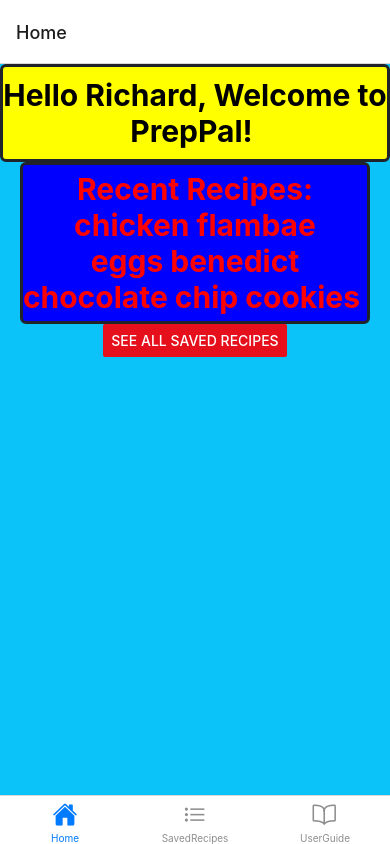
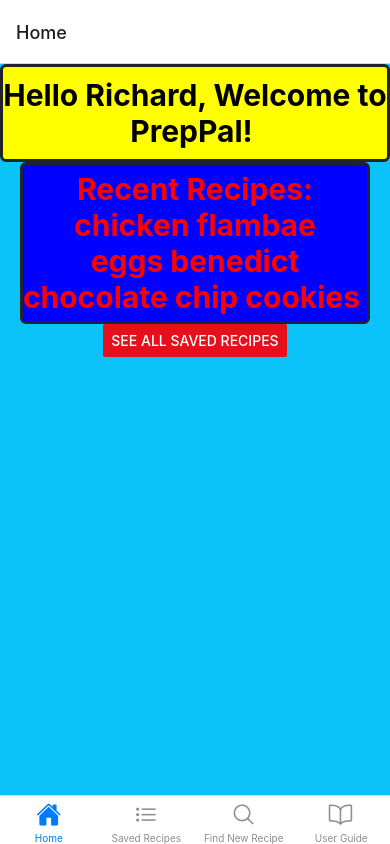
Before and after one commit to jacksonjacobs1/PrepPal, a React Native app: screen /Home in a window 390 px wide. Built offline with nearby package versions, Linux system fonts and the light colour scheme.

Commit message:
Oct 25 updates

```diff
--- a/app/components/Container.js
+++ b/app/components/Container.js
@@ -8,12 +8,14 @@ import { View, Button, Text } from 'react-native';
 //Screens
 import HomeTab from './HomeTab'
 import SavedRecipesTab from './SavedRecipesTab'
+import SearchTab from './SearchTab'
 import UserGuideTab from './UserGuideTab';
 
 //Screen names
 const homeName = 'Home'
-const savedRecipesName = 'SavedRecipes'
-const userGuideName = 'UserGuide'
+const savedRecipesName = 'Saved Recipes'
+const searchTabName = 'Find New Recipe'
+const userGuideName = 'User Guide'
 
 const Tab = createBottomTabNavigator();
 
@@ -34,8 +36,12 @@ const Container = () => {
                         } else if (rn === savedRecipesName) {
                             iconName = focused ? 'list' : 'list-outline';
 
+                        } else if (rn === searchTabName) {
+                            iconName = focused ? 'search' : 'search-outline';
+
                         } else if (rn === userGuideName) {
                             iconName = focused ? 'book' : 'book-outline';
+
                         }
 
                         // You can return any component that you like here!
@@ -46,6 +52,7 @@ const Container = () => {
 
                 <Tab.Screen name={homeName} component={HomeTab} />
                 <Tab.Screen name={savedRecipesName} component={SavedRecipesTab} />
+                <Tab.Screen name={searchTabName} component={SearchTab} />
                 <Tab.Screen name={userGuideName} component={UserGuideTab} />
 
             </Tab.Navigator>
--- a/app/components/SearchTab.js
+++ b/app/components/SearchTab.js
@@ -1,16 +1,40 @@
 import React from 'react';
-import { StyleSheet, Text, View } from 'react-native';
+import { StyleSheet, Text, View, SafeAreaView } from 'react-native';
 import { TextInput } from 'react-native-paper';
+import SelectDropdown from 'react-native-select-dropdown';
+
+const matchOptions = ["Low", "Medium", "High", "Total"]
+const dietaryRestrictionOptions = ["Yes", "No"]
 
 function SearchTab() {
   return (
-    <View style={styles.container}>
-      <Text>This is the Search Tab</Text>
+    <View>
+      <Text>This is the page that will allow the user to search for new recipes online. </Text>
+      <Text> </Text>
+      <Text>Enter available ingredients:</Text>
+      <SafeAreaView>
+        <TextInput style={styles.ingredientEntryBarStyle}/>
+        <TextInput style={styles.ingredientEntryBarStyle}/>
+        <TextInput style={styles.ingredientEntryBarStyle}/>
+      </SafeAreaView>
+      <Text> </Text>
+      <Text> Search Options:</Text>
+      <Text> </Text>
+      <Text> Match existing ingredients</Text>
+      <SelectDropdown data={matchOptions}></SelectDropdown>
+      <Text> Account for dietary restrictions?</Text>
+      <SelectDropdown data={dietaryRestrictionOptions}></SelectDropdown>
     </View>
   )
 }
 
 const styles = StyleSheet.create({
+  ingredientEntryBarStyle: {
+    height: 20,
+    margin: 12,
+    borderWidth: 1,
+    padding: 10,
+  },
   container: {
     alignItems: "center"
   }
--- a/app/components/UserGuideTab.js
+++ b/app/components/UserGuideTab.js
@@ -8,8 +8,8 @@ function UserGuideTab() {
       <Text> </Text>
       <Text>
         Welcome to PrepPal! If you're looking for the perfect recipe for the ingredients you already have, then this app may be just what you need! To search for a new recipe,
-        click the "NewRecipe" button on the taskbar to let the program know what ingredients you have on hand. We will then look for recipes online and give you the option to
-        save them. You can also click "SavedRecipes" on the taskbar to look at the recipes you already have stored.
+        click the "New Recipe" button on the taskbar to let the program know what ingredients you have on hand. We will then look for recipes online and give you the option to
+        save them. You can also click "Saved Recipes" on the taskbar to look at the recipes you already have stored.
       </Text>
       <Text> </Text>
       <Text>
--- a/package.json
+++ b/package.json
@@ -24,6 +24,7 @@
     "react-native-paper": "^4.9.2",
     "react-native-safe-area-context": "3.2.0",
     "react-native-screens": "~3.4.0",
+    "react-native-select-dropdown": "^1.2.0",
     "react-native-web": "~0.13.12"
   },
   "devDependencies": {
```
Also changed, not shown: 1 other file (tests, documents, lock files or other folders).
